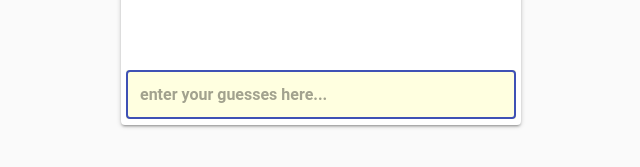
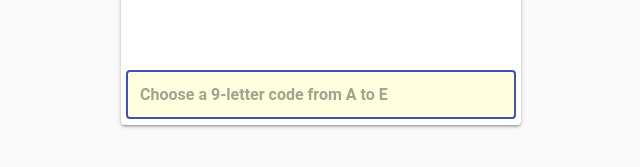
Before and after one commit to rasooli-behnam/mastermind-game, a React (Create React App) app: page / in a window 1280 px wide. Shown: the part 485-652 px from the top of the page, without its empty margins (319-959 px from the left). Built offline with nearby package versions, Linux system fonts and the light colour scheme.

Commit message:
Add input validation check for ChoosingArea component

```diff
--- a/src/components/ChoosingArea.tsx
+++ b/src/components/ChoosingArea.tsx
@@ -43,7 +43,11 @@ class Choice extends React.Component<ChoiceProps, ChoiceState> {
   private handleTextfieldChange = (
     event: React.ChangeEvent<HTMLInputElement>
   ): void => {
-    this.setState({ guesses: event.target.value });
+    let value = event.target.value.trim().toUpperCase();
+
+    if (!/^[A-E]{0,9}$/.test(value)) value = value.slice(0, -1);
+
+    this.setState({ guesses: value });
   };
 
   public render() {
@@ -55,7 +59,7 @@ class Choice extends React.Component<ChoiceProps, ChoiceState> {
         <TextField
           disabled={endOfPlay.condition}
           className={classes.root}
-          placeholder="enter your guesses here..."
+          placeholder="Choose a 9-letter code from A to E"
           type="text"
           value={endOfPlay.condition ? endOfPlay.message : guesses}
           onChange={this.handleTextfieldChange}
```
